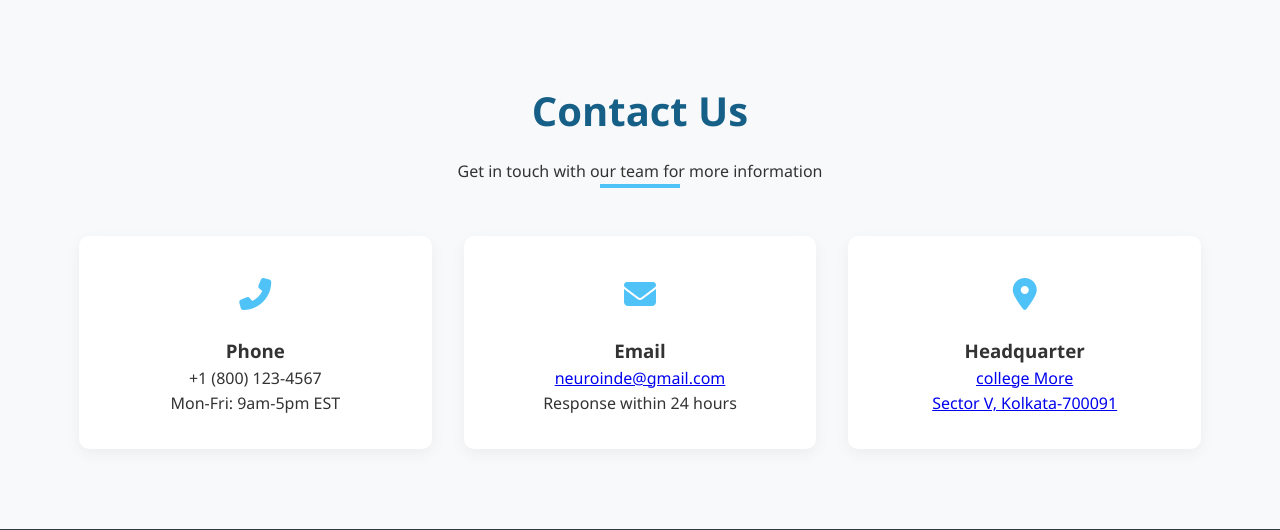
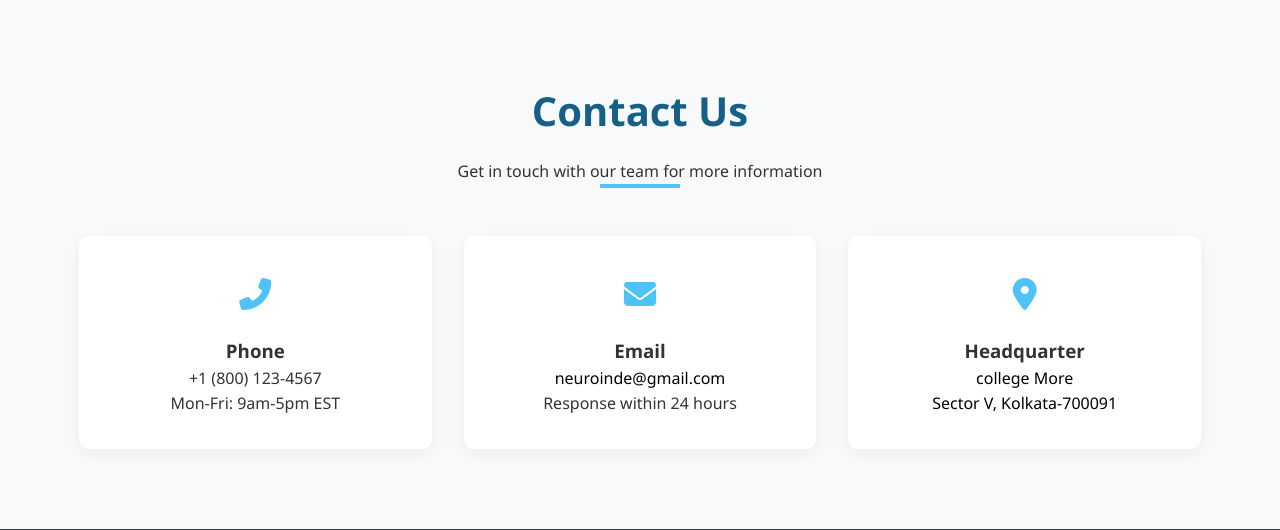
Before and after one commit to Akash-9007/neuroinde, a Flask app: page / in a window 1280 px wide. Shown: the part 2853-3383 px from the top of the page. Run offline with Flask 3, Linux system fonts and the light colour scheme; parts of the project's set-up code (start-up, migrations or seed data) failed here and were passed over.

Commit message:
Update style.css

```diff
--- a/static/style.css
+++ b/static/style.css
@@ -836,3 +836,21 @@ footer {
   color: #ccc;
   margin-bottom: 1rem;
 }
+.email-link {
+  color: black;
+  text-decoration: none;
+  transition: color 0.2s ease;
+}
+
+.email-link:hover {
+  color: #3da8d8
+}
+.map-link {
+  color: black;
+  text-decoration: none;
+}
+
+.map-link:hover {
+  color: #3da8d8;
+  text-decoration: underline;
+}
```
